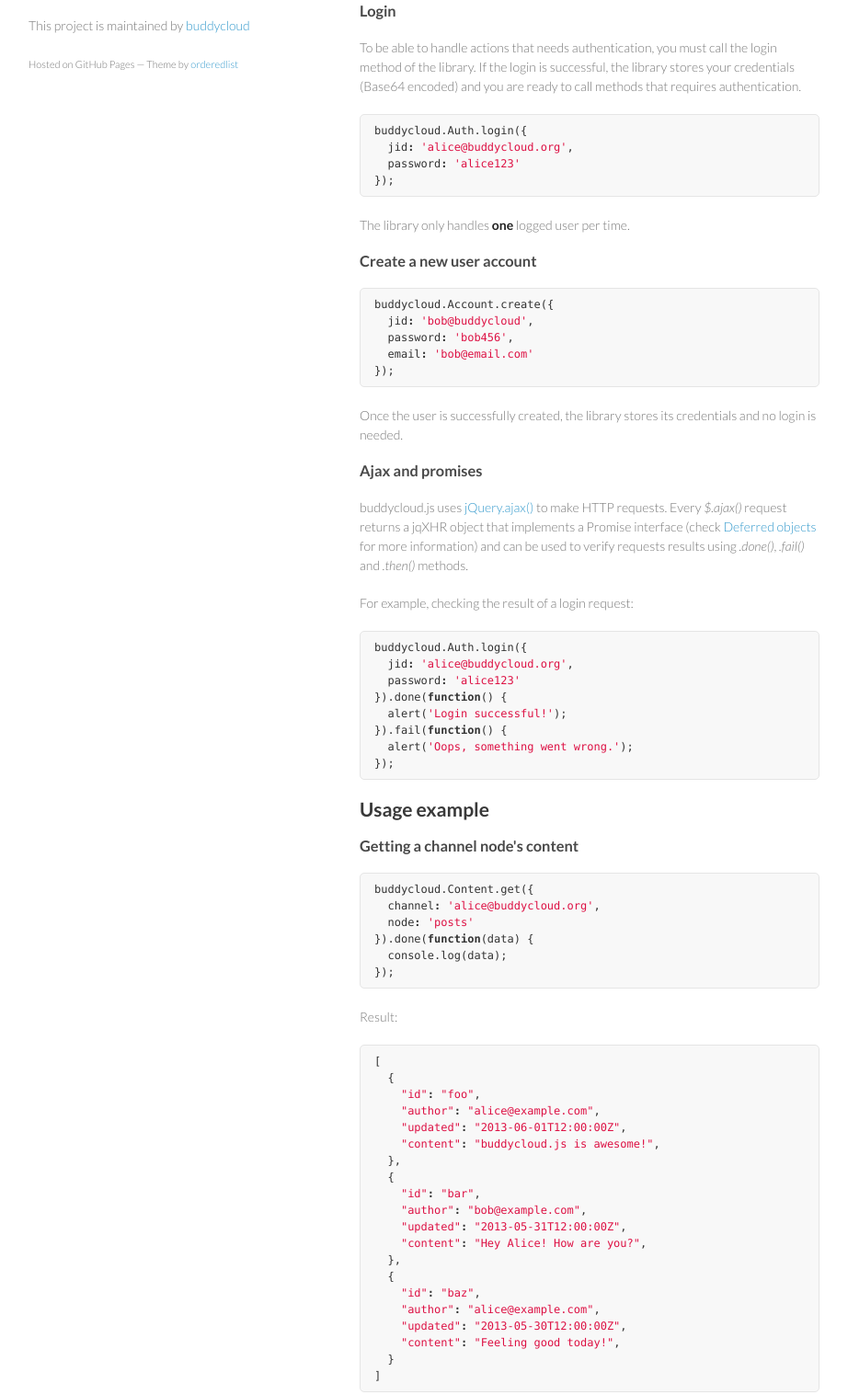
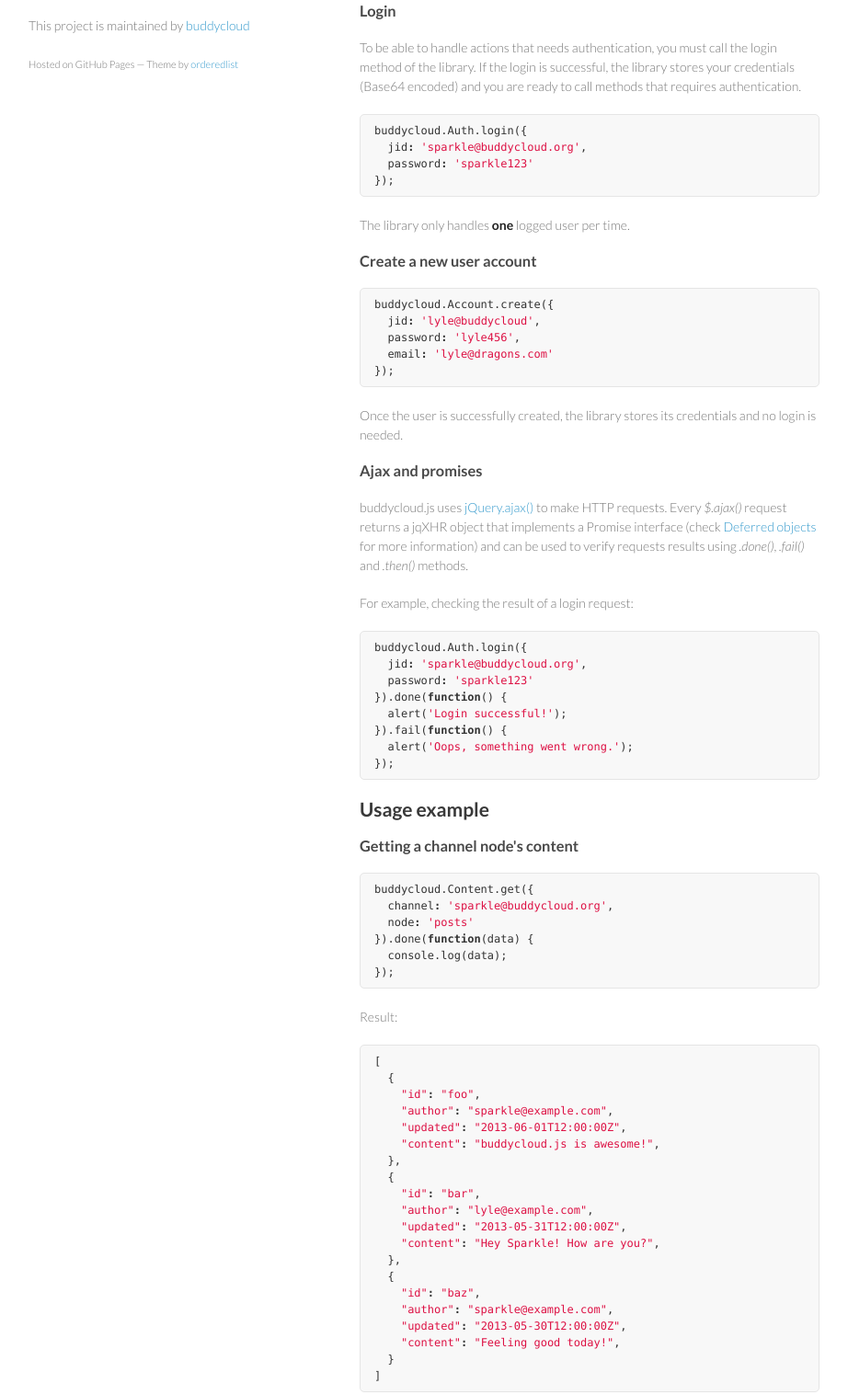
Before and after one commit to buddycloud/buddycloud.js, a plain HTML site: page index.html in a window 1280 px wide. Shown: the part 651-2168 px from the top of the page at 92% size, without its empty margins (179-1101 px from the left). Drawn offline with Linux system fonts and the light colour scheme.

```diff
--- a/index.html
+++ b/index.html
@@ -60,8 +60,8 @@
 <p>To be able to handle actions that needs authentication, you must call the login method of the library. If the login is successful, the library stores your credentials (Base64 encoded) and you are ready to call methods that requires authentication.</p>
 
 <div class="highlight"><pre><span class="nx">buddycloud</span><span class="p">.</span><span class="nx">Auth</span><span class="p">.</span><span class="nx">login</span><span class="p">({</span>
-  <span class="nx">jid</span><span class="o">:</span> <span class="s1">'alice@buddycloud.org'</span><span class="p">,</span>
-  <span class="nx">password</span><span class="o">:</span> <span class="s1">'alice123'</span>
+  <span class="nx">jid</span><span class="o">:</span> <span class="s1">'sparkle@buddycloud.org'</span><span class="p">,</span>
+  <span class="nx">password</span><span class="o">:</span> <span class="s1">'sparkle123'</span>
 <span class="p">});</span>
 </pre></div>
 
@@ -70,9 +70,9 @@
 <h3>Create a new user account</h3>
 
 <div class="highlight"><pre><span class="nx">buddycloud</span><span class="p">.</span><span class="nx">Account</span><span class="p">.</span><span class="nx">create</span><span class="p">({</span>
-  <span class="nx">jid</span><span class="o">:</span> <span class="s1">'bob@buddycloud'</span><span class="p">,</span>
-  <span class="nx">password</span><span class="o">:</span> <span class="s1">'bob456'</span><span class="p">,</span>
-  <span class="nx">email</span><span class="o">:</span> <span class="s1">'bob@email.com'</span>
+  <span class="nx">jid</span><span class="o">:</span> <span class="s1">'lyle@buddycloud'</span><span class="p">,</span>
+  <span class="nx">password</span><span class="o">:</span> <span class="s1">'lyle456'</span><span class="p">,</span>
+  <span class="nx">email</span><span class="o">:</span> <span class="s1">'lyle@dragons.com'</span>
 <span class="p">});</span>
 </pre></div>
 
@@ -85,8 +85,8 @@
 <p>For example, checking the result of a login request:</p>
 
 <div class="highlight"><pre><span class="nx">buddycloud</span><span class="p">.</span><span class="nx">Auth</span><span class="p">.</span><span class="nx">login</span><span class="p">({</span>
-  <span class="nx">jid</span><span class="o">:</span> <span class="s1">'alice@buddycloud.org'</span><span class="p">,</span>
-  <span class="nx">password</span><span class="o">:</span> <span class="s1">'alice123'</span>
+  <span class="nx">jid</span><span class="o">:</span> <span class="s1">'sparkle@buddycloud.org'</span><span class="p">,</span>
+  <span class="nx">password</span><span class="o">:</span> <span class="s1">'sparkle123'</span>
 <span class="p">}).</span><span class="nx">done</span><span class="p">(</span><span class="kd">function</span><span class="p">()</span> <span class="p">{</span>
   <span class="nx">alert</span><span class="p">(</span><span class="s1">'Login successful!'</span><span class="p">);</span>
 <span class="p">}).</span><span class="nx">fail</span><span class="p">(</span><span class="kd">function</span><span class="p">()</span> <span class="p">{</span>
@@ -99,7 +99,7 @@
 <h3>Getting a channel node's content</h3>
 
 <div class="highlight"><pre><span class="nx">buddycloud</span><span class="p">.</span><span class="nx">Content</span><span class="p">.</span><span class="nx">get</span><span class="p">({</span>
-  <span class="nx">channel</span><span class="o">:</span> <span class="s1">'alice@buddycloud.org'</span><span class="p">,</span>
+  <span class="nx">channel</span><span class="o">:</span> <span class="s1">'sparkle@buddycloud.org'</span><span class="p">,</span>
   <span class="nx">node</span><span class="o">:</span> <span class="s1">'posts'</span>
 <span class="p">}).</span><span class="nx">done</span><span class="p">(</span><span class="kd">function</span><span class="p">(</span><span class="nx">data</span><span class="p">)</span> <span class="p">{</span>
   <span class="nx">console</span><span class="p">.</span><span class="nx">log</span><span class="p">(</span><span class="nx">data</span><span class="p">);</span>
@@ -111,19 +111,19 @@
 <div class="highlight"><pre><span class="p">[</span>
   <span class="p">{</span>
     <span class="s2">"id"</span><span class="o">:</span> <span class="s2">"foo"</span><span class="p">,</span>
-    <span class="s2">"author"</span><span class="o">:</span> <span class="s2">"alice@example.com"</span><span class="p">,</span>
+    <span class="s2">"author"</span><span class="o">:</span> <span class="s2">"sparkle@example.com"</span><span class="p">,</span>
     <span class="s2">"updated"</span><span class="o">:</span> <span class="s2">"2013-06-01T12:00:00Z"</span><span class="p">,</span>
     <span class="s2">"content"</span><span class="o">:</span> <span class="s2">"buddycloud.js is awesome!"</span><span class="p">,</span>
   <span class="p">},</span>
   <span class="p">{</span>
     <span class="s2">"id"</span><span class="o">:</span> <span class="s2">"bar"</span><span class="p">,</span>
-    <span class="s2">"author"</span><span class="o">:</span> <span class="s2">"bob@example.com"</span><span class="p">,</span>
+    <span class="s2">"author"</span><span class="o">:</span> <span class="s2">"lyle@example.com"</span><span class="p">,</span>
     <span class="s2">"updated"</span><span class="o">:</span> <span class="s2">"2013-05-31T12:00:00Z"</span><span class="p">,</span>
-    <span class="s2">"content"</span><span class="o">:</span> <span class="s2">"Hey Alice! How are you?"</span><span class="p">,</span>
+    <span class="s2">"content"</span><span class="o">:</span> <span class="s2">"Hey Sparkle! How are you?"</span><span class="p">,</span>
   <span class="p">},</span>
   <span class="p">{</span>
     <span class="s2">"id"</span><span class="o">:</span> <span class="s2">"baz"</span><span class="p">,</span>
-    <span class="s2">"author"</span><span class="o">:</span> <span class="s2">"alice@example.com"</span><span class="p">,</span>
+    <span class="s2">"author"</span><span class="o">:</span> <span class="s2">"sparkle@example.com"</span><span class="p">,</span>
     <span class="s2">"updated"</span><span class="o">:</span> <span class="s2">"2013-05-30T12:00:00Z"</span><span class="p">,</span>
     <span class="s2">"content"</span><span class="o">:</span> <span class="s2">"Feeling good today!"</span><span class="p">,</span>
   <span class="p">}</span>
@@ -133,7 +133,7 @@
 <p>You can also retrieve a specific item:</p>
 
 <div class="highlight"><pre><span class="nx">buddycloud</span><span class="p">.</span><span class="nx">Content</span><span class="p">.</span><span class="nx">get</span><span class="p">({</span>
-  <span class="nx">channel</span><span class="o">:</span> <span class="s1">'alice@buddycloud.org'</span><span class="p">,</span>
+  <span class="nx">channel</span><span class="o">:</span> <span class="s1">'sparkle@buddycloud.org'</span><span class="p">,</span>
   <span class="nx">node</span><span class="o">:</span> <span class="s1">'posts'</span><span class="p">,</span>
   <span class="nx">item</span><span class="o">:</span> <span class="s1">'foo'</span>
 <span class="p">}).</span><span class="nx">done</span><span class="p">(</span><span class="kd">function</span><span class="p">(</span><span class="nx">data</span><span class="p">)</span> <span class="p">{</span>
@@ -145,7 +145,7 @@
 
 <div class="highlight"><pre><span class="p">{</span>
   <span class="s2">"id"</span><span class="o">:</span> <span class="s2">"foo"</span><span class="p">,</span>
-  <span class="s2">"author"</span><span class="o">:</span> <span class="s2">"alice@example.com"</span><span class="p">,</span>
+  <span class="s2">"author"</span><span class="o">:</span> <span class="s2">"sparkle@example.com"</span><span class="p">,</span>
   <span class="s2">"updated"</span><span class="o">:</span> <span class="s2">"2013-06-01T12:00:00Z"</span><span class="p">,</span>
   <span class="s2">"content"</span><span class="o">:</span> <span class="s2">"buddycloud.js is awesome!"</span><span class="p">,</span>
 <span class="p">}</span>
@@ -154,9 +154,9 @@
 <h3>Adding new content to a channel's node</h3>
 
 <div class="highlight"><pre><span class="nx">buddycloud</span><span class="p">.</span><span class="nx">Content</span><span class="p">.</span><span class="nx">add</span><span class="p">({</span>
-  <span class="nx">channel</span><span class="o">:</span> <span class="s1">'alice@buddycloud.org'</span><span class="p">,</span>
+  <span class="nx">channel</span><span class="o">:</span> <span class="s1">'sparkle@buddycloud.org'</span><span class="p">,</span>
   <span class="nx">node</span><span class="o">:</span> <span class="s1">'posts'</span><span class="p">,</span>
-  <span class="nx">content</span><span class="o">:</span> <span class="s1">'buddycloud is an awesome social backend, and is federated!'</span>
+  <span class="nx">content</span><span class="o">:</span> <span class="s1">'buddycloud is an awesome social back-end, and is federated!'</span>
 <span class="p">});</span>
 </pre></div>
 
@@ -179,7 +179,7 @@
 <div class="highlight"><pre><span class="p">{</span>
   <span class="s2">"id"</span><span class="o">:</span><span class="s2">"f00"</span><span class="p">,</span>
   <span class="s2">"fileName"</span><span class="o">:</span><span class="s2">"tom.jpg"</span><span class="p">,</span>
-  <span class="s2">"author"</span><span class="o">:</span><span class="s2">"alice@buddycloud.org"</span><span class="p">,</span>
+  <span class="s2">"author"</span><span class="o">:</span><span class="s2">"sparkle@buddycloud.org"</span><span class="p">,</span>
   <span class="s2">"title"</span><span class="o">:</span><span class="s2">"My cat Tom"</span><span class="p">,</span>
   <span class="s2">"mimeType"</span><span class="o">:</span><span class="s2">"image/jpeg"</span><span class="p">,</span>
   <span class="s2">"description"</span><span class="o">:</span><span class="s2">"Chasing Jerry!"</span><span class="p">,</span>
```
Also changed, not shown: params.json (+1 -1 lines).
